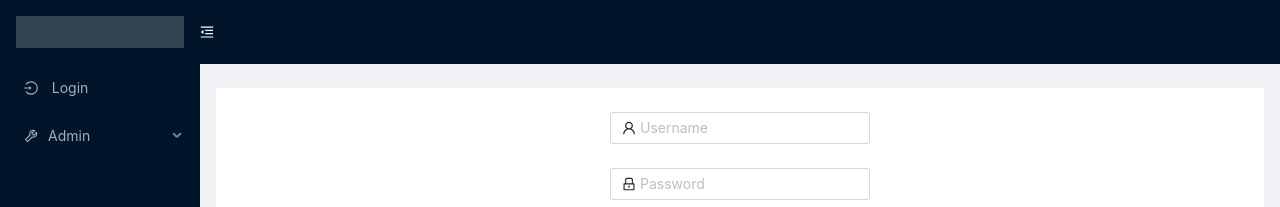
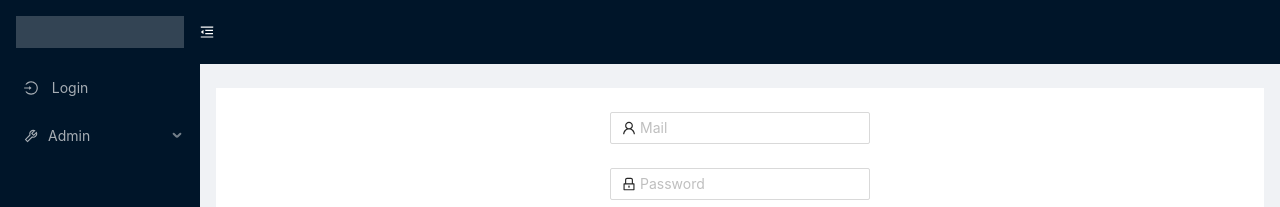
Before and after one commit to oytunuysal/Online-Examination-System, a React (Create React App) app in the folder my-app/: page /login in a window 1280 px wide. Shown: the top 207 px of the page. Built offline with nearby package versions, Linux system fonts and the light colour scheme.

Commit message:
Update login.js

```diff
--- a/my-app/src/pages/login/login.js
+++ b/my-app/src/pages/login/login.js
@@ -42,8 +42,8 @@ const NormalLoginForm = () => {
         <Row type="flex" justify="center" style={{ minHeight: "100vh" }}>
             <Col>
                 <Form name="login-form" style={{ maxWidth: 300 }} onFinish={login}>
-                    <Form.Item name="username" rules={[{ required: true, message: "Enter username!" }]}>
-                        <Input prefix={<UserOutlined className="site-form-item-icon" />} placeholder="Username" />
+                    <Form.Item name="username" rules={[{ required: true, message: "Enter mail!" }]}>
+                        <Input prefix={<UserOutlined className="site-form-item-icon" />} placeholder="Mail" />
                     </Form.Item>
                     <Form.Item name="password" rules={[{ required: true, message: "Please input your password!" }]}>
                         <Input prefix={<LockOutlined className="site-form-item-icon" />} type="password" placeholder="Password" />
```
